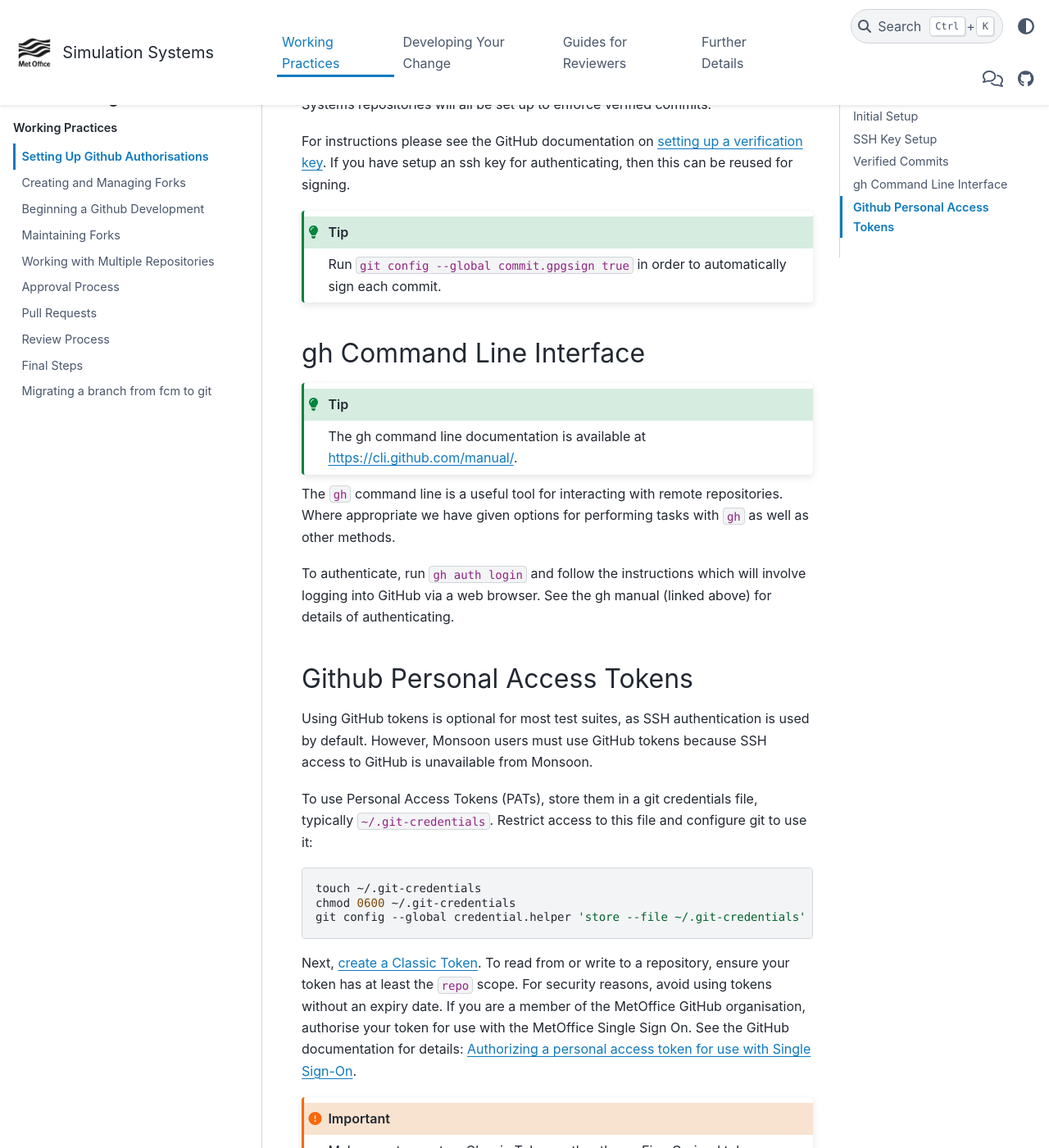
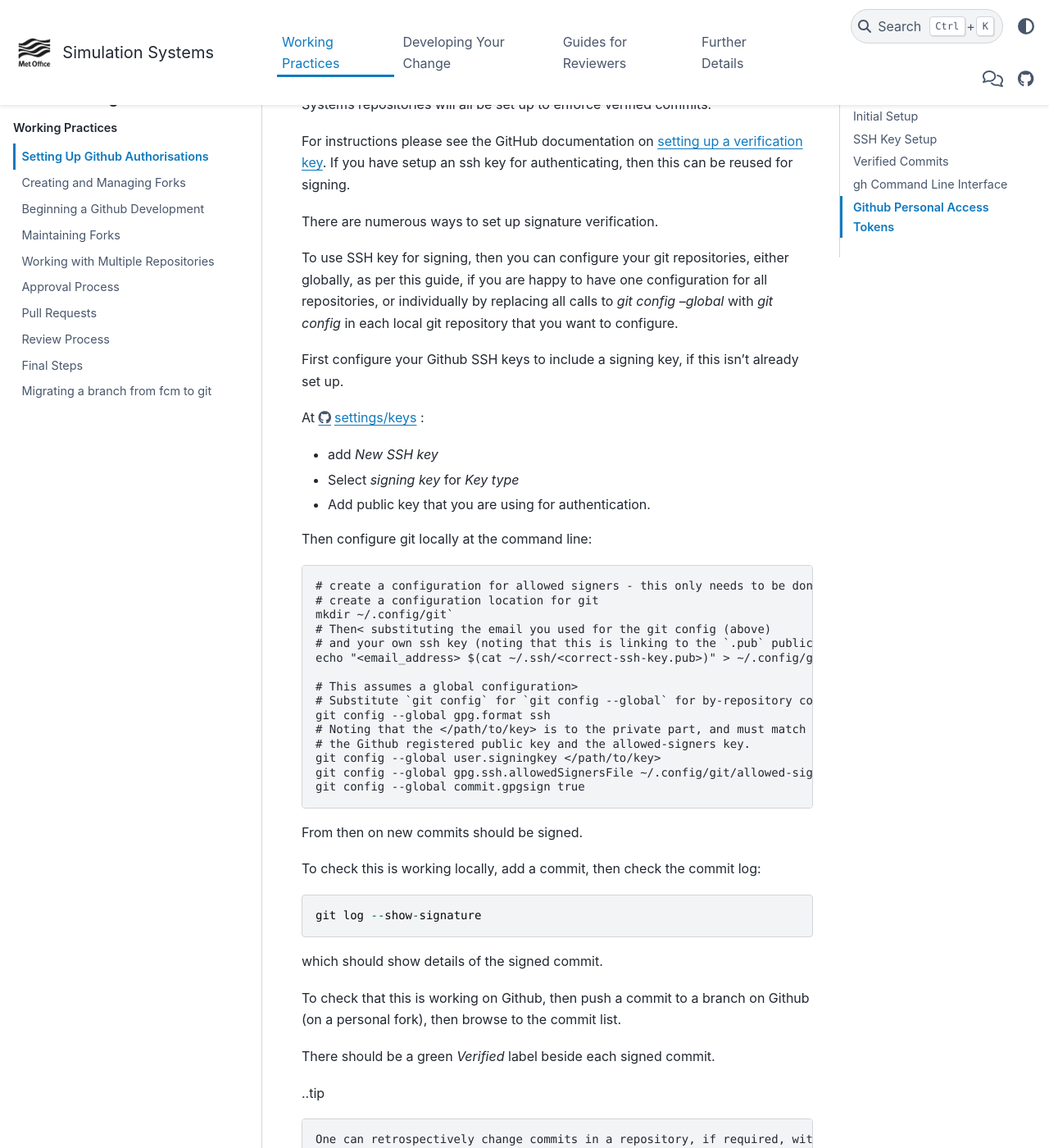
Before and after one commit to MetOffice/simulation-systems, a Sphinx documentation site: the page built from source/WorkingPractices/gh_authorisation.rst, in a window 1280 px wide and 1400 px high, scrolled down 2140 px. Shown: the whole window at 82% size. Built offline with Sphinx 7.4.7 and the PyData theme 0.15.4, drawn with Linux system fonts in a browser that asks for light colours; some of the changed text lies outside the part shown.

Commit message:
step by step instructions for SSH commit signing (#516)
Co-authored-by: James Bruten <109733895+james-bruten-mo@users.noreply.github.com>

```diff
--- a/source/WorkingPractices/gh_authorisation.rst
+++ b/source/WorkingPractices/gh_authorisation.rst
@@ -108,11 +108,65 @@
 If you have setup an ssh key for authenticating, then this can be reused for
 signing.
 
-.. tip::
+There are numerous ways to set up signature verification.
 
-    Run ``git config --global commit.gpgsign true`` in order to automatically
-    sign each commit.
+To use SSH key for signing, then you can configure your git repositories,
+either globally, as per this guide, if you are happy to have one
+configuration for all repositories,
+or individually by replacing all calls to
+`git config --global` with `git config`  in each local git repository
+that you want to configure.
 
+First configure your Github SSH keys to include a signing key,
+if this isn't already set up.
+
+At https://github.com/settings/keys :
+
+* add `New SSH key`
+* Select `signing key` for `Key type`
+* Add public key that you are using for authentication.
+
+Then configure git locally at the command line:
+
+.. code-block::
+
+    # create a configuration for allowed signers - this only needs to be done once.
+    # create a configuration location for git
+    mkdir ~/.config/git`
+    # Then< substituting the email you used for the git config (above)
+    # and your own ssh key (noting that this is linking to the `.pub` public part)
+    echo "<email_address> $(cat ~/.ssh/<correct-ssh-key.pub>)" > ~/.config/git/allowed-signers
+
+    # This assumes a global configuration>
+    # Substitute `git config` for `git config --global` for by-repository configuration
+    git config --global gpg.format ssh
+    # Noting that the </path/to/key> is to the private part, and must match
+    # the Github registered public key and the allowed-signers key.
+    git config --global user.signingkey </path/to/key>
+    git config --global gpg.ssh.allowedSignersFile ~/.config/git/allowed-signers
+    git config --global commit.gpgsign true
+
+From then on new commits should be signed.
+
+To check this is working locally, add a commit, then check the commit log:
+
+.. code-block::
+
+    git log --show-signature
+
+which should show details of the signed commit.
+
+To check that this is working on Github, then push a commit to
+a branch on Github (on a personal fork), then browse to the commit list.
+
+There should be a green `Verified` label beside each signed commit.
+
+..tip ::
+
+    One can retrospectively change commits in a repository, if required, with
+    `git rebase -i HEAD~<N>` # where <N> is the number of commits back to change
+                             # and setting each commit to `edit` or `reword`
+                             # (see git documentation for more details).
 
 gh Command Line Interface
 -------------------------
```
